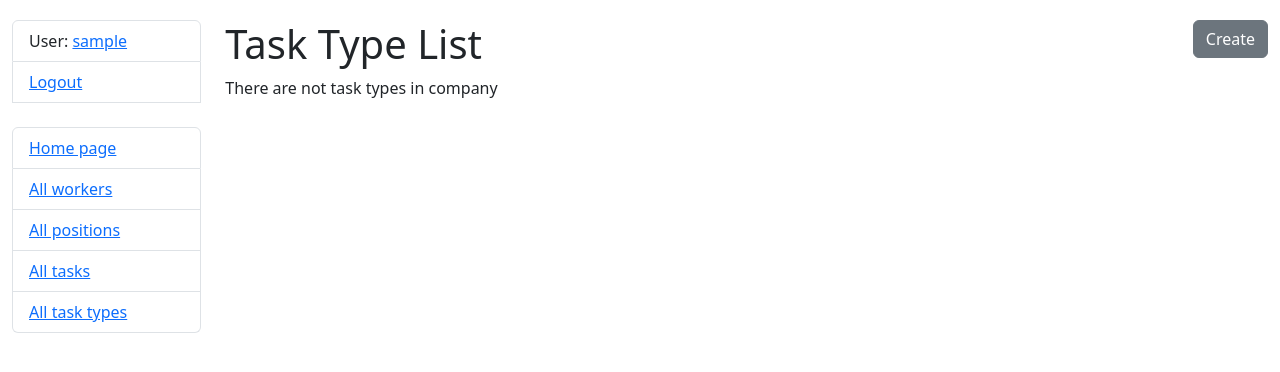
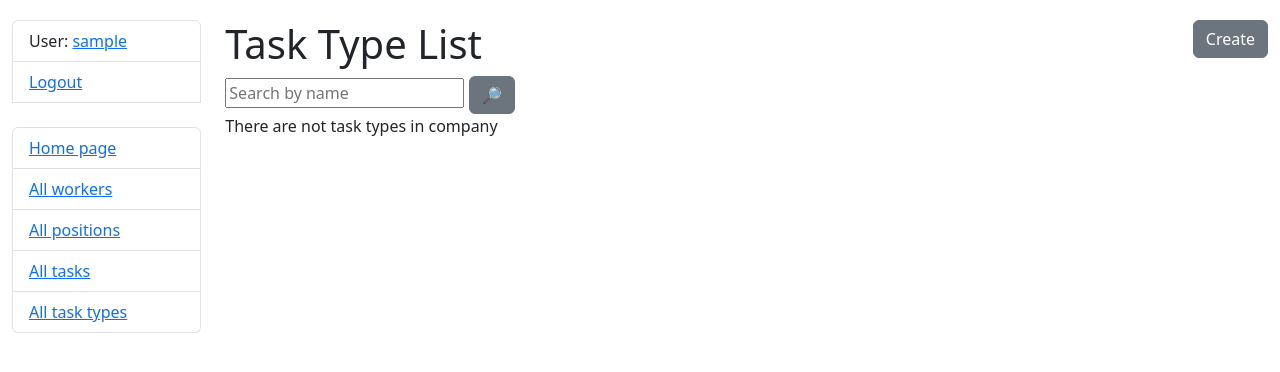
Before and after one commit to Paul-Starodub/IT-Company-Task-Manager, a Django app: page /tasks-types/ in a window 1280 px wide. Shown: the top 372 px of the page. Run offline with Django 4.2, Linux system fonts and the light colour scheme; the visitor is signed in with stand-in values (Sample User, id 1); data that the repository does not hold is empty.

Commit message:
Updated forms.py, views.py, task_types_list.html-added NameSearchForm

```diff
--- a/company/forms.py
+++ b/company/forms.py
@@ -44,7 +44,7 @@ class TaskUpdateForm(forms.ModelForm):
         return description
 
 
-class PositionSearchForm(forms.Form):
+class NameSearchForm(forms.Form):
     name = forms.CharField(
         max_length=255,
         required=False,
--- a/company/views.py
+++ b/company/views.py
@@ -10,7 +10,7 @@ from company.forms import (
     TaskUpdateForm,
     WorkerCreationForm,
     WorkerPositionUpdateForm,
-    PositionSearchForm
+    NameSearchForm
 )
 from company.models import (
     TaskType,
@@ -56,6 +56,26 @@ class TaskTypeListView(LoginRequiredMixin, generic.ListView):
     context_object_name = "task_types_list"
     paginate_by = 15
 
+    def get_context_data(self, *, object_list=None, **kwargs):
+        context = super().get_context_data(**kwargs)
+        name = self.request.GET.get("name", "")
+        context["search_form"] = NameSearchForm(
+            initial={
+                "model": name
+            }
+        )
+
+        return context
+
+    def get_queryset(self):
+        form = NameSearchForm(self.request.GET)
+        queryset = TaskType.objects.all()
+
+        if form.is_valid():
+            return queryset.filter(name__icontains=form.cleaned_data["name"])
+
+        return queryset
+
 
 class TaskTypeDetailView(LoginRequiredMixin, generic.DetailView):
     """Class for viewing the detail information about task type on the site """
@@ -100,7 +120,7 @@ class PositionListView(LoginRequiredMixin, generic.ListView):
     def get_context_data(self, *, object_list=None, **kwargs):
         context = super().get_context_data(**kwargs)
         name = self.request.GET.get("name", "")
-        context["search_form"] = PositionSearchForm(
+        context["search_form"] = NameSearchForm(
             initial={
                 "model": name
             }
@@ -109,7 +129,7 @@ class PositionListView(LoginRequiredMixin, generic.ListView):
         return context
 
     def get_queryset(self):
-        form = PositionSearchForm(self.request.GET)
+        form = NameSearchForm(self.request.GET)
         queryset = Position.objects.all()
 
         if form.is_valid():
--- a/templates/company/task_types_list.html
+++ b/templates/company/task_types_list.html
@@ -5,6 +5,10 @@
     Task Type List
     <a style="float: right" class="btn btn-secondary" href="{% url 'company:task-type-create' %}">Create</a>
   </h1>
+  <form action="" method="get" class="form-inline">
+    {{ search_form.name }}
+    <input class="btn btn-secondary" type="submit" value="🔎">
+  </form>
   {% if task_types_list %}
     <table class="table">
       <tr>
```
